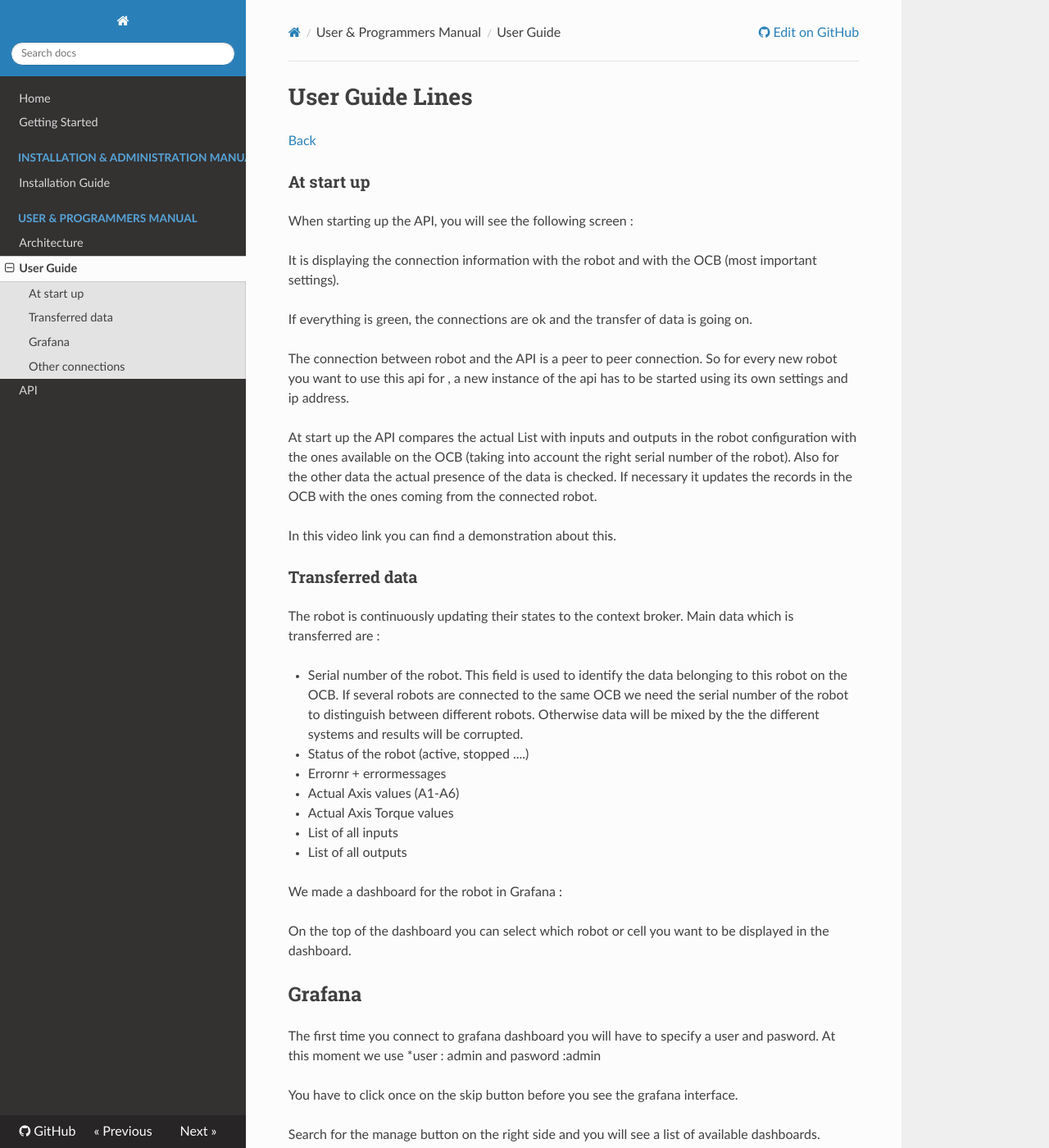
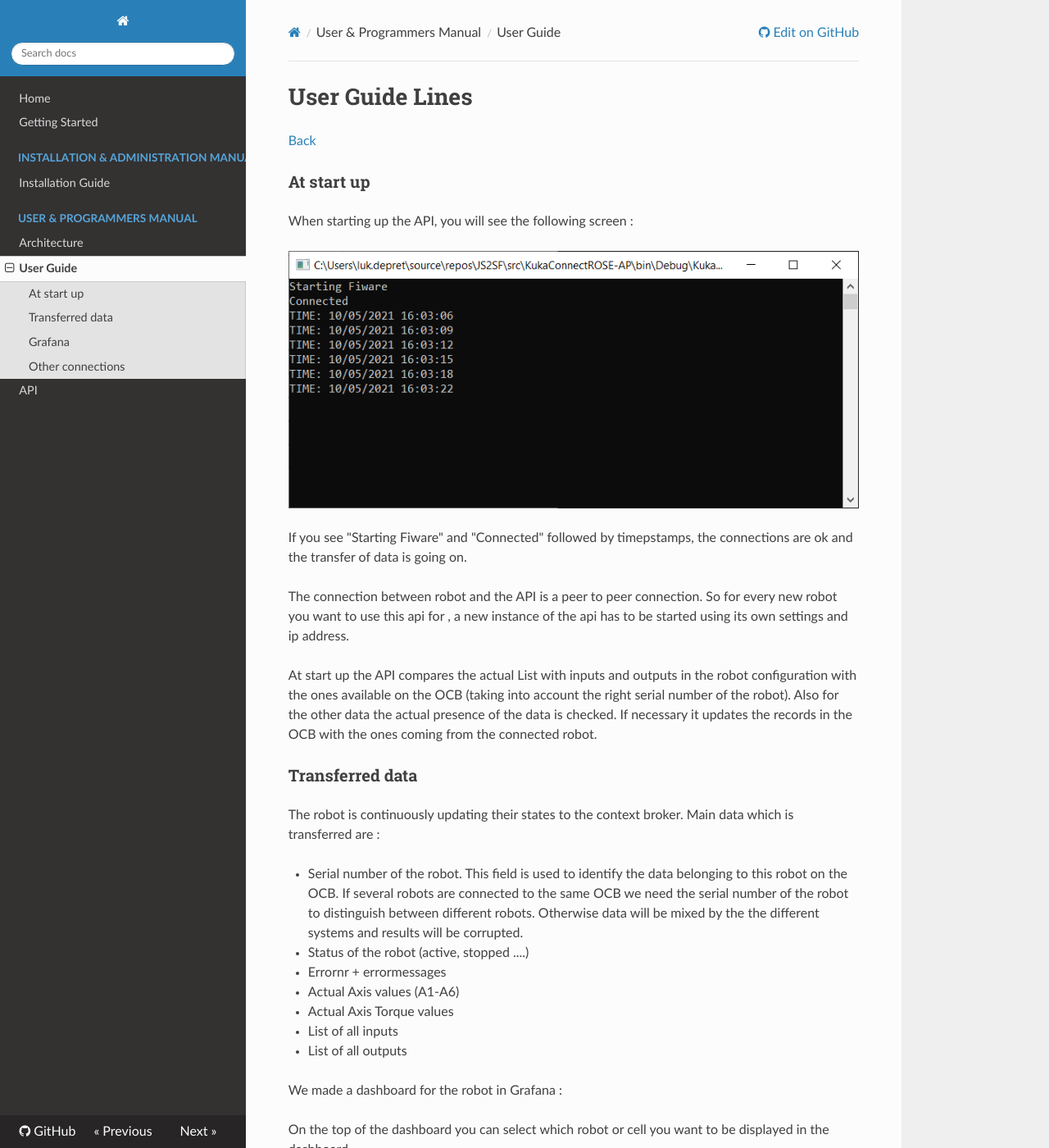
Before and after one commit to ramp-eu/JS2SF, an MkDocs documentation site: the page built from docs/usermanual.md, in a window 1280 px wide and 1400 px high. Shown: the whole window at 82% size. Built offline with MkDocs 1.6.1, drawn with Linux system fonts in a browser that asks for light colours; nearby versions of some CDN libraries; old or Windows-style settings are respelled for this version of MkDocs.

Commit message:
Update usermanual.md

```diff
--- a/docs/usermanual.md
+++ b/docs/usermanual.md
@@ -6,13 +6,9 @@
 
 When starting up the API, you will see the following screen :
 
+![KukaConnectRoseAPConnected](images/KukaConnectRoseAPConnected.PNG)
 
-
-It is displaying the connection information with the robot and with the OCB (most important settings).
-
-
-
-If everything is green, the connections are ok and the transfer of data is going on.
+If you see "Starting Fiware" and "Connected" followed by timepstamps, the connections are ok and the transfer of data is going on.
 
 The connection between robot and the API is a peer to peer connection. So for every new robot you want to use this api for , a new instance of the api has to be started using its own settings and ip address.
 
@@ -22,7 +18,6 @@ At start up the API compares the actual List with inputs and outputs in the robo
 
 
 
-In this video link you can find a demonstration about this.
 
 ### Transferred data
 
@@ -54,8 +49,6 @@ Search for the manage button on the right side and you will see a list of availa
 
 
 
-+Video
-
 
 
 ## Other connections
```
